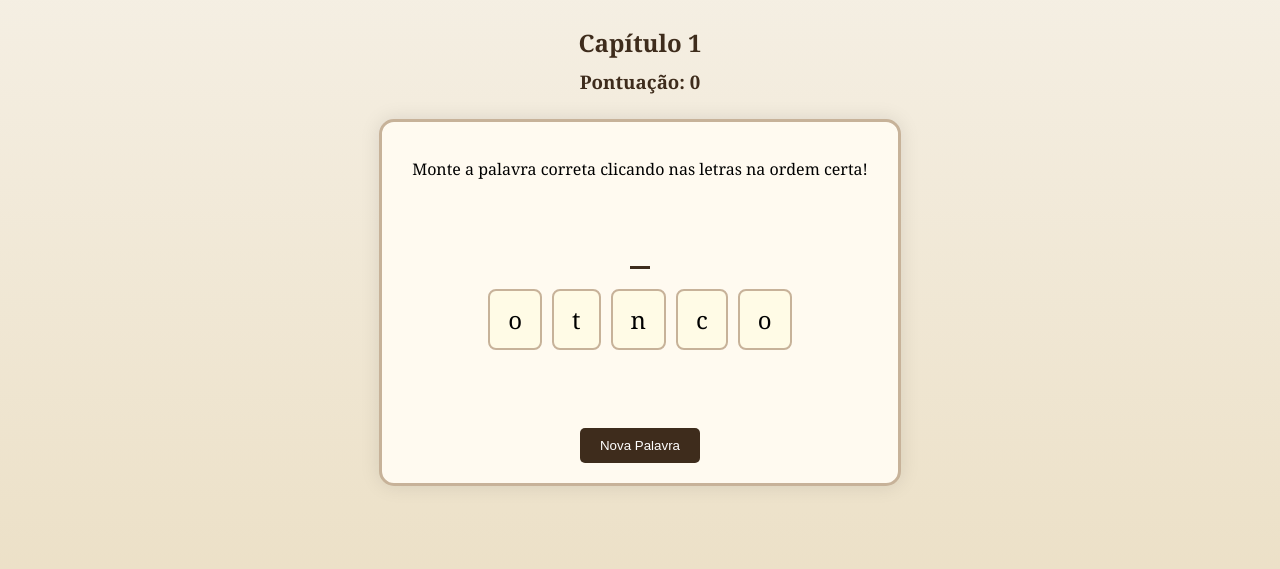
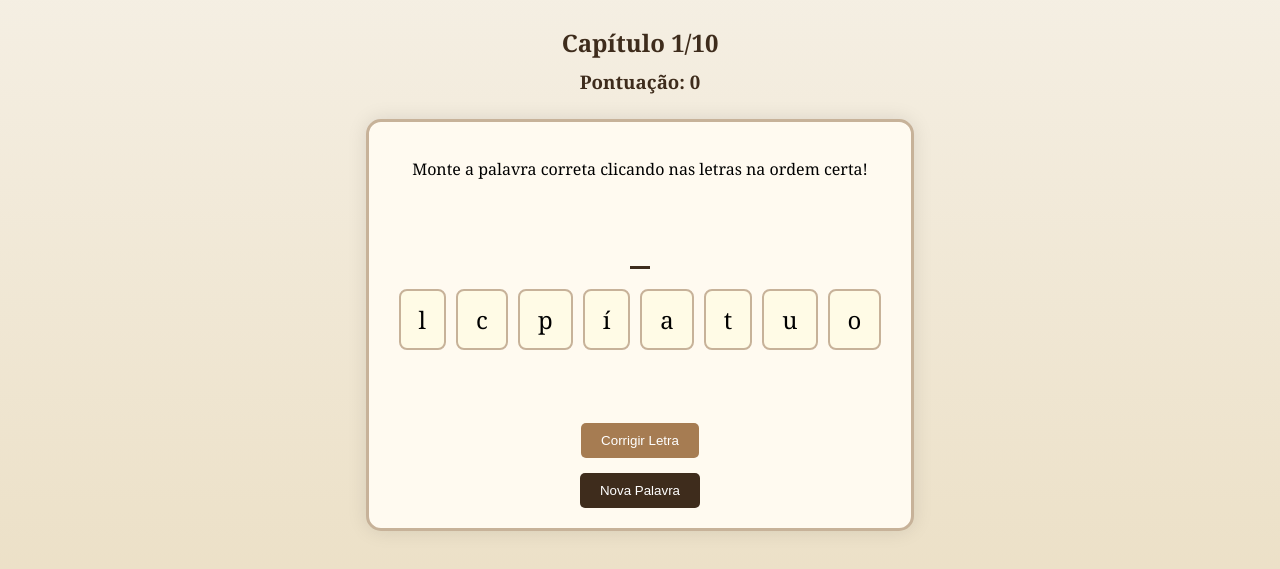
Before and after one commit to JoseAleff739/As-Palavras-Esquecidas, a plain HTML site: page index.html in a window 1280 px wide. Both pictures are taken after a click on the button "Começar". Shown: the part 91-660 px from the top of the page. Drawn offline with Linux system fonts and the light colour scheme.

Commit message:
Update index.html
....

```diff
--- a/index.html
+++ b/index.html
@@ -108,6 +108,15 @@
       background: #5a3e27;
     }
 
+    #botaoCorrigir {
+      background: #a67c52;
+      margin-top: 10px;
+    }
+
+    #botaoCorrigir:hover {
+      background: #8c6239;
+    }
+
     footer {
       position: absolute;
       bottom: 10px;
@@ -169,33 +178,26 @@
     <p>Bem-vindo ao jogo de caça-palavras embaralhado!<br>
     Há muito tempo, as palavras que viviam dentro dos livros se perderam.
     Sem elas, as histórias se calaram, as páginas ficaram vazias e a imaginação adormeceu.<br>
-
     Agora, cabe a você encontrá-las novamente.
-Cada palavra que descobrir como... livro, autor, poesia, fantasia, amor, etc. Essas palavras ajuda a trazer de volta a magia da leitura.<br>
-
-Recupere as palavras esquecidas…
-E faça com que os livros voltem a contar suas histórias. ✨
-
-    </p>
+    Recupere as palavras esquecidas… E faça com que os livros voltem a contar suas histórias. ✨</p>
     <button id="btn-iniciar">Começar</button>
   </div>
 
   <h1>📖 As Palavras Esquecidas</h1>
-  <h2 id="capitulo">Capítulo 1</h2>
+  <h2 id="capitulo">Capítulo 1/10</h2>
   <h3 id="pontuacao">Pontuação: 0</h3>
 
   <div class="area-jogo" id="area-jogo">
     <p>Monte a palavra correta clicando nas letras na ordem certa!</p>
-
     <div id="caixaResposta" class="caixa-resposta"></div>
     <div id="containerLetras" class="container-letras"></div>
     <div id="mensagem" class="mensagem"></div>
 
+    <button id="botaoCorrigir">Corrigir Letra</button>
     <button id="botaoNovaPalavra">Nova Palavra</button>
   </div>
 
   <script>
-
     const telaInicial = document.getElementById('tela-inicial');
     const btnIniciar = document.getElementById('btn-iniciar');
     const areaJogo = document.getElementById('area-jogo');
@@ -207,39 +209,18 @@ E faça com que os livros voltem a contar suas histórias. ✨
       novaPalavra();
     };
 
-    let palavras = [
-      "livro","página","capa","texto","leitura","capítulo","conto","ficção","história",
-
+    let palavras = [ "livro","página","capa","texto","leitura","capítulo","conto","ficção","história",
       "enredo","personagem","narrativa","verso","poema","romance","autor","biblioteca",
-
       "prateleira","papel","clássico","manuscrito","citação","prefácio","parágrafo",
-
       "letra","palavras","sentença","diálogo","rima","soneto","tema","crônica","drama",
-
-  "fábula","ilustração","editora","índice","título","resumo","poesia",
-
-  "álbum","artigo","autoridade","biografia","capítulo","coleção","cronologia",
-
-  "dedicatória","edição","epílogo","escritor","exemplar","ficha","ficcional",
-
-  "folha","glosa","historiador","ilustrador","impressão","inciso","início",
-
-  "leitura","literatura","manuscrito","marcação","melodia","metáfora","narrador",
-
-  "nota","obras","parágrafo","prefácio","prosa","publicação","quadro","revisão",
-
-  "rótulo","seção","síntese","sinopse","subtítulo","sumário","símbolo","tese",
-
-  "título","trama","versículo","volume","vulgar","conto","crônica","ensaio",
-
-  "estória","fábula","folheto","glosa","gramática","história","ilustração",
-
-  "índice","literário","metáfora","métrica","narrativa","narrador","novela",
-
-  "objeto","paródia","plágio","poesia","prefácio","prosa","rima","romance",
-
-  "símbolo","soneto","subtítulo","teatro","tema","texto","título","verso"
-
+      "fábula","ilustração","editora","índice","título","resumo","poesia","álbum","artigo",
+      "autoridade","biografia","coleção","cronologia","dedicatória","edição","epílogo",
+      "escritor","exemplar","ficha","ficcional","folha","glosa","historiador","ilustrador",
+      "impressão","inciso","início","literatura","marcação","melodia","metáfora",
+      "narrador","nota","obras","prosa","publicação","quadro","revisão","rótulo","seção",
+      "síntese","sinopse","subtítulo","sumário","símbolo","tese","versículo","volume",
+      "vulgar","ensaio","estória","gramática","literário","métrica","novela","objeto",
+      "paródia","plágio","teatro"
     ];
 
     let palavrasUsadas = [];
@@ -249,6 +230,7 @@ E faça com que os livros voltem a contar suas histórias. ✨
     let pontuacao = 0;
     let capitulo = 1;
     let palavrasCompletas = 0;
+    const totalCapitulos = 10;
 
     let caixaResposta = document.getElementById("caixaResposta");
     let containerLetras = document.getElementById("containerLetras");
@@ -256,92 +238,65 @@ E faça com que os livros voltem a contar suas histórias. ✨
     let botaoNovaPalavra = document.getElementById("botaoNovaPalavra");
     let exibirPontuacao = document.getElementById("pontuacao");
     let exibirCapitulo = document.getElementById("capitulo");
+    let botaoCorrigir = document.getElementById("botaoCorrigir");
+
+    let letrasSelecionadas = [];
+    let correcaoUsada = false;
 
     function juntarLetras(array) {
-      let resultado = "";
-      for (let i = 0; array[i] !== undefined; i++) {
-        resultado += array[i];
-      }
-      return resultado;
+      return array.join("");
     }
 
     function embaralhar(palavra) {
-      let letras = [];
-      for (let i = 0; palavra[i] !== undefined; i++) {
-        letras[i] = palavra.charAt(i);
+      let letras = palavra.split("");
+      for (let i = letras.length - 1; i > 0; i--) {
+        let j = Math.floor(Math.random() * (i + 1));
+        [letras[i], letras[j]] = [letras[j], letras[i]];
       }
-
-      let resultado = [];
-
-      let tamanho = 0;
-      for (let i = 0; letras[i] !== undefined; i++) {
-        tamanho++;
-      }
-
-      for (let i = 0; i < tamanho; i++) {
-        let indiceAleatorio = Math.floor(Math.random() * letras.length);
-        resultado[i] = letras[indiceAleatorio];
-
-        let novaLista = [];
-        let contador = 0;
-        for (let j = 0; letras[j] !== undefined; j++) {
-          if (j !== indiceAleatorio) {
-            novaLista[contador] = letras[j];
-            contador++;
-          }
-        }
-        letras = novaLista;
-      }
-
-      return resultado;
+      return letras;
     }
 
     function novaPalavra() {
       mensagem.textContent = "";
       resposta = "";
       caixaResposta.textContent = "";
+      letrasSelecionadas = [];
+      correcaoUsada = false;
+      botaoCorrigir.disabled = false;
 
       if(palavrasUsadas.length === palavras.length){
-        mensagem.textContent = "Parabéns você restaurou as palavras perdidas✨";
-        botaoNovaPalavra.disabled = true;
+        mensagem.textContent = "Parabéns! Você restaurou as palavras perdidas ✨";
         containerLetras.innerHTML = "";
+        botaoNovaPalavra.style.display = "none";
         return;
       }
 
-      let indice;
+      let palavraNova;
       do {
-        indice = Math.floor(Math.random() * palavras.length);
-      } while (palavrasUsadas.includes(indice));
+        let indice = Math.floor(Math.random() * palavras.length);
+        palavraNova = palavras[indice];
+      } while (palavrasUsadas.includes(palavraNova));
 
-      palavrasUsadas.push(indice);
-      palavraAtual = palavras[indice];
+      palavraAtual = palavraNova;
+      palavrasUsadas.push(palavraAtual);
 
       embaralhada = embaralhar(palavraAtual);
-
       if (juntarLetras(embaralhada) === palavraAtual) {
-        let temp = embaralhada[0];
-        let ultimoIndice = 0;
-        for (let i = 0; embaralhada[i] !== undefined; i++) {
-          ultimoIndice = i;
-        }
-        embaralhada[0] = embaralhada[ultimoIndice];
-        embaralhada[ultimoIndice] = temp;
+        [embaralhada[0], embaralhada[embaralhada.length - 1]] = [embaralhada[embaralhada.length - 1], embaralhada[0]];
       }
 
       containerLetras.innerHTML = "";
-
-      for (let i = 0; embaralhada[i] !== undefined; i++) {
+      for (let i = 0; i < embaralhada.length; i++) {
         let letra = embaralhada[i];
         containerLetras.innerHTML += "<div class='letra'>" + letra + "</div>";
       }
 
       let botoes = containerLetras.getElementsByClassName("letra");
-      for (let i = 0; botoes[i] !== undefined; i++) {
+      for (let i = 0; i < botoes.length; i++) {
         botoes[i].onclick = function () {
           selecionarLetra(botoes[i].textContent, botoes[i]);
         };
       }
-      botaoNovaPalavra.disabled = false;
     }
 
     function selecionarLetra(letra, elemento) {
@@ -349,13 +304,11 @@ E faça com que os livros voltem a contar suas histórias. ✨
       caixaResposta.textContent = resposta;
       elemento.classList.add("usada");
       elemento.style.pointerEvents = "none";
+      letrasSelecionadas.push(elemento);
 
-      let tamanho = 0;
-      for (let i = 0; palavraAtual[i] !== undefined; i++) {
-        tamanho++;
-      }
+      if (resposta.length === palavraAtual.length) {
+        botaoCorrigir.disabled = true;
 
-      if (resposta.length === tamanho) {
         if (resposta === palavraAtual) {
           mensagem.textContent = "✨ Correto! Você restaurou a palavra!";
           pontuacao += 10;
@@ -370,11 +323,34 @@ E faça com que os livros voltem a contar suas histórias. ✨
       }
     }
 
+    botaoCorrigir.onclick = function () {
+      if (correcaoUsada || letrasSelecionadas.length === 0 || resposta.length === 0) return;
+
+      resposta = resposta.slice(0, -1);
+      caixaResposta.textContent = resposta;
+
+      let ultimoBotao = letrasSelecionadas.pop();
+      if (ultimoBotao) {
+        ultimoBotao.classList.remove("usada");
+        ultimoBotao.style.pointerEvents = "auto";
+      }
+
+      correcaoUsada = true;
+      botaoCorrigir.disabled = true;
+    };
+
     function verificarProximoCapitulo() {
       if (palavrasCompletas > 0 && palavrasCompletas % 5 === 0) {
         capitulo++;
-        mensagem.textContent = "📜 Capítulo " + capitulo + ": novas palavras foram esquecidas...";
-        exibirCapitulo.textContent = "Capítulo " + capitulo;
+        if (capitulo > totalCapitulos) {
+          mensagem.textContent = "Parabéns! Você restaurou as palavras perdidas ✨";
+          containerLetras.innerHTML = "";
+          botaoNovaPalavra.style.display = "none";
+          exibirCapitulo.textContent = "Fim de Jogo";
+          return;
+        }
+        mensagem.textContent = "📜 Capítulo " + capitulo + "/" + totalCapitulos + ": novas palavras foram esquecidas...";
+        exibirCapitulo.textContent = "Capítulo " + capitulo + "/" + totalCapitulos;
       }
     }
 
```
Lines whose indentation alone changed are shown as unchanged.
